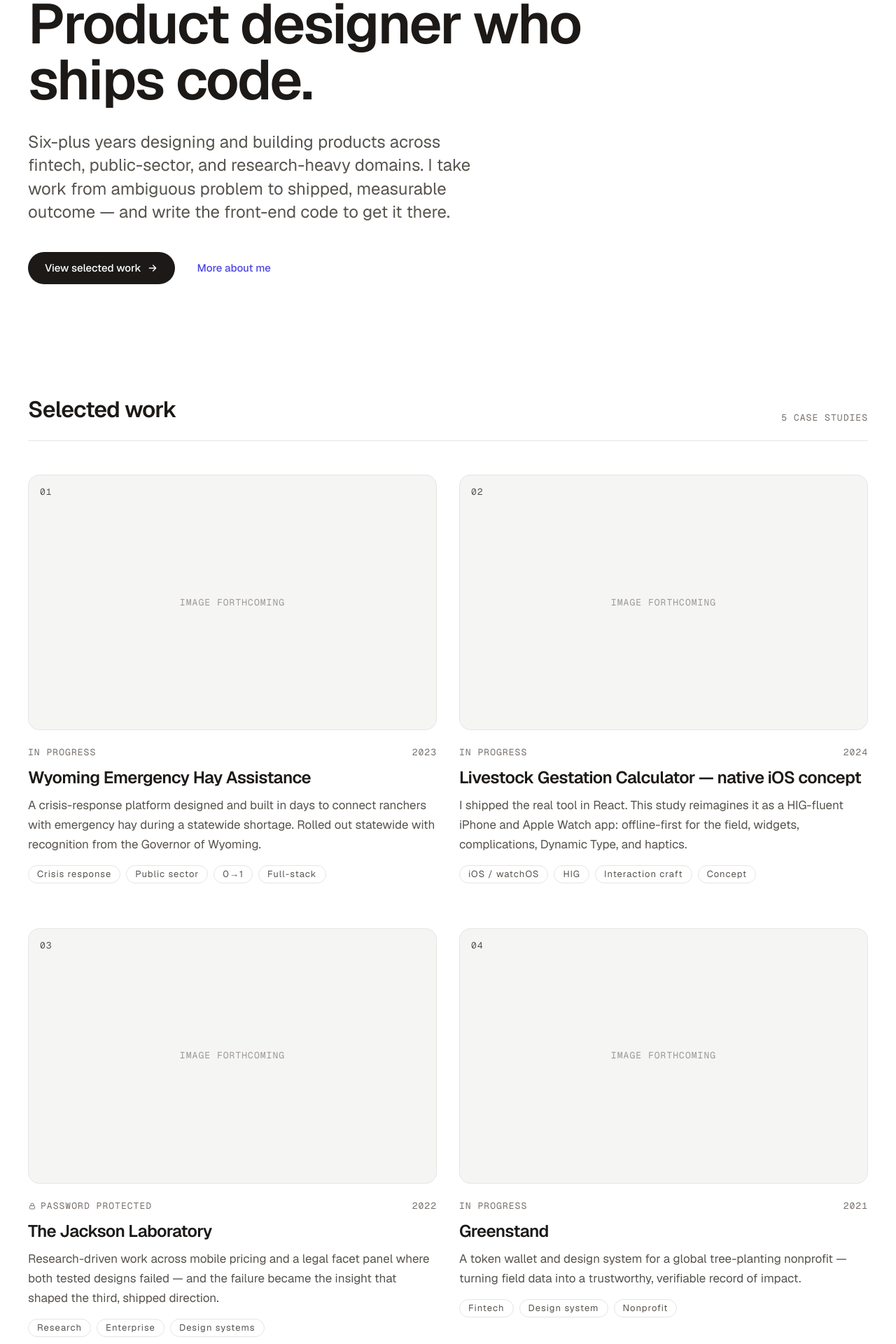
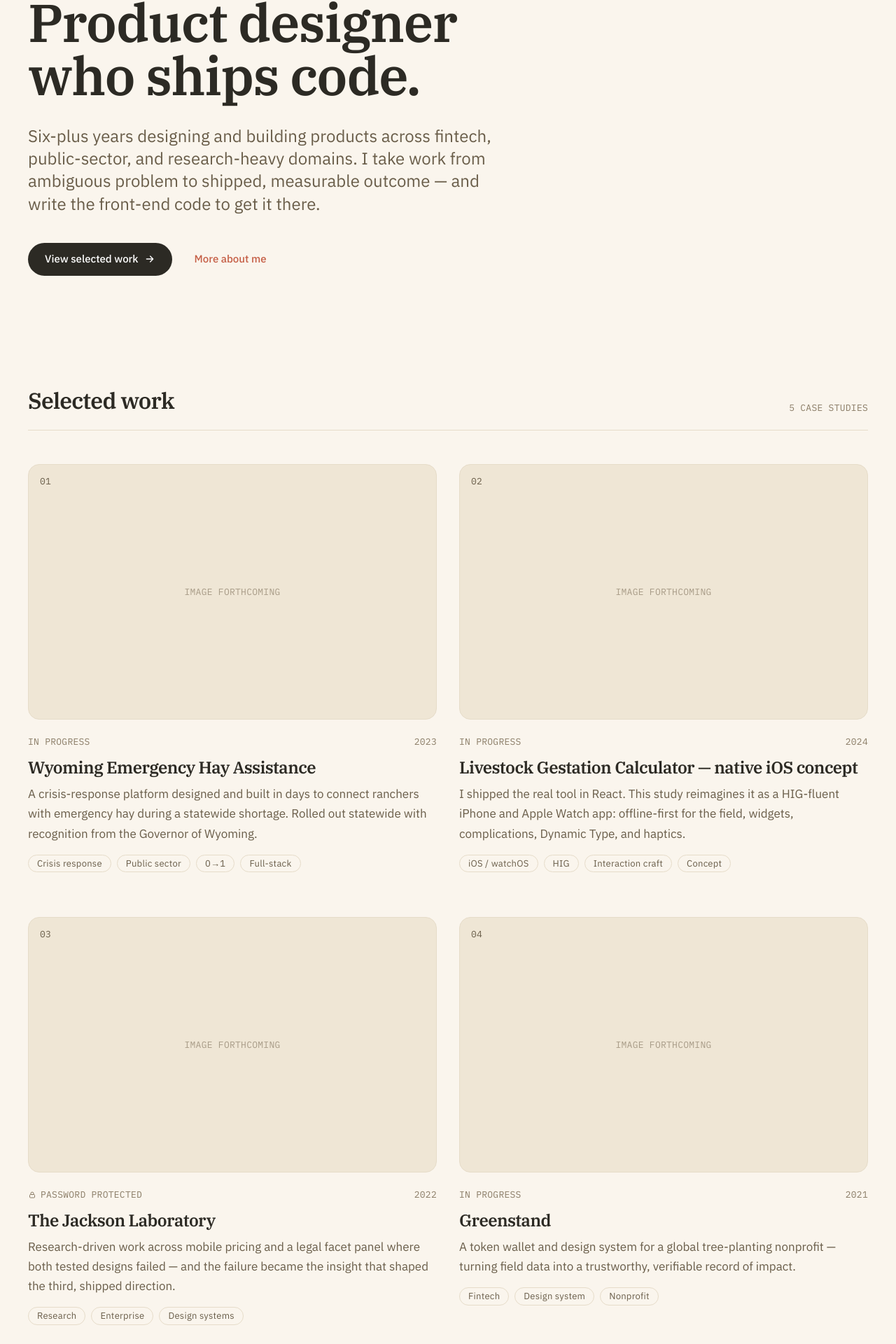
Before and after one commit to Priyankaahuja01/portfolio, a Next.js app: page / in a window 1280 px wide. Shown: the part 239-2159 px from the top of the page at 70% size. Built offline with nearby package versions, Linux system fonts and the light colour scheme.

Commit message:
style: warm editorial theme — cream, forest serif headings, terracotta accent, IBM Plex fonts

```diff
--- a/app/globals.css
+++ b/app/globals.css
@@ -2,35 +2,44 @@
 
 /* ------------------------------------------------------------------ *
  * Design tokens — Priyanka Ahuja portfolio design system
- * Minimal light: warm near-white, near-black ink, one restrained accent.
+ * Warm editorial: cream ground, forest-green serif headings, terracotta
+ * accent. Palette carried over from ahujapriyanka.com.
  * Tailwind v4 CSS-first config: tokens below generate utilities
  * (e.g. --color-accent -> bg-accent / text-accent, --text-display -> text-display).
  * ------------------------------------------------------------------ */
 @theme {
-  /* Fonts */
-  --font-sans: var(--font-geist-sans), ui-sans-serif, system-ui, sans-serif;
-  --font-mono: var(--font-geist-mono), ui-monospace, monospace;
+  /* Fonts — IBM Plex family, matching the live site */
+  --font-sans: var(--font-plex-sans), ui-sans-serif, system-ui, sans-serif;
+  --font-serif: var(--font-plex-serif), ui-serif, Georgia, serif;
+  --font-mono: var(--font-plex-mono), ui-monospace, monospace;
 
-  /* Neutral scale — warm gray (stone), for a human, Apple-adjacent feel */
-  --color-bg: #ffffff;
-  --color-surface: #fafaf9;
-  --color-surface-2: #f5f5f4;
-  --color-line: #e7e5e4;
-  --color-line-strong: #d6d3d1;
-  --color-muted: #78716c;
-  --color-muted-strong: #57534e;
-  --color-ink: #1c1917;
-  --color-ink-soft: #292524;
+  /* Warm neutrals — cream / sand ground */
+  --color-bg: #faf5ed; /* page cream */
+  --color-cream: #faf5ed; /* alias, for cream text on dark surfaces */
+  --color-surface: #f4ecdd; /* deeper cream — footer, sections */
+  --color-surface-2: #efe6d5;
+  --color-line: #e6dcc9;
+  --color-line-strong: #d8ccb4;
+  --color-muted: #8a7c66; /* warm taupe — secondary text */
+  --color-muted-strong: #695d49;
+  --color-ink: #2c2a24; /* warm near-black — body copy */
+  --color-ink-soft: #453f34;
 
-  /* Accent — restrained indigo; AA on white for text (~6.3:1). One knob to retune brand. */
-  --color-accent: #4f46e5;
-  --color-accent-hover: #4338ca;
-  --color-accent-soft: #eef2ff;
+  /* Brand */
+  --color-forest: #3f5a3a; /* headings, dark cards */
+  --color-forest-deep: #35492f; /* dark card background */
+  --color-accent: #c55e45; /* terracotta — eyebrows, active nav, links */
+  --color-accent-hover: #a94c35;
+  --color-accent-soft: #f7e9dd;
 
-  /* Type scale — modular, 17px body base (Apple-like). rem-based, fluid at the top end. */
-  --text-eyebrow: 0.8125rem; /* 13px — mono labels */
+  /* Case-study card tints */
+  --color-tint-sage: #e7ebdc;
+  --color-tint-blush: #f7e9dd;
+
+  /* Type scale — modular, 17px body base. rem-based, fluid at the top end. */
+  --text-eyebrow: 0.8125rem; /* 13px — category / meta labels */
   --text-eyebrow--line-height: 1.2;
-  --text-eyebrow--letter-spacing: 0.08em;
+  --text-eyebrow--letter-spacing: 0.02em;
 
   --text-sm: 0.9375rem; /* 15px */
   --text-sm--line-height: 1.5;
@@ -42,23 +51,23 @@
   --text-lg--line-height: 1.6;
 
   --text-xl: 1.5rem; /* 24px */
-  --text-xl--line-height: 1.4;
+  --text-xl--line-height: 1.35;
 
   --text-2xl: 2rem; /* 32px */
-  --text-2xl--line-height: 1.2;
+  --text-2xl--line-height: 1.15;
   --text-2xl--letter-spacing: -0.01em;
 
   --text-3xl: clamp(2.25rem, 1.6rem + 2.6vw, 2.75rem); /* ~36–44px */
-  --text-3xl--line-height: 1.1;
-  --text-3xl--letter-spacing: -0.02em;
+  --text-3xl--line-height: 1.08;
+  --text-3xl--letter-spacing: -0.015em;
 
   --text-4xl: clamp(2.75rem, 1.7rem + 4.2vw, 3.75rem); /* ~44–60px */
-  --text-4xl--line-height: 1.05;
-  --text-4xl--letter-spacing: -0.025em;
+  --text-4xl--line-height: 1.04;
+  --text-4xl--letter-spacing: -0.02em;
 
-  --text-display: clamp(3.25rem, 1.6rem + 6.6vw, 5rem); /* ~52–80px hero */
+  --text-display: clamp(3rem, 1.5rem + 6vw, 4.75rem); /* ~48–76px hero */
   --text-display--line-height: 1;
-  --text-display--letter-spacing: -0.03em;
+  --text-display--letter-spacing: -0.02em;
 
   /* Layout */
   --spacing-gutter: 1.5rem;
@@ -66,7 +75,8 @@
   --container-wide: 84rem; /* ~1344px for large case-study media */
 }
 
-/* Base element styles */
+/* Base element styles (layered so utility classes always win) */
+@layer base {
   html {
     -webkit-text-size-adjust: 100%;
     scroll-behavior: smooth;
@@ -81,6 +91,19 @@ body {
     text-rendering: optimizeLegibility;
     -webkit-font-smoothing: antialiased;
     -moz-osx-font-smoothing: grayscale;
+  }
+
+  /* Headings: serif, forest green, medium weight — the editorial voice.
+     Override per-context with utilities (e.g. text-cream on dark cards). */
+  h1,
+  h2,
+  h3,
+  h4 {
+    font-family: var(--font-serif);
+    color: var(--color-forest);
+    font-weight: 500;
+    letter-spacing: -0.01em;
+  }
 }
 
 /* Respect reduced-motion */
@@ -107,5 +130,5 @@ body {
 /* Selection */
 ::selection {
   background: var(--color-accent);
-  color: #ffffff;
+  color: #faf5ed;
 }
--- a/app/layout.tsx
+++ b/app/layout.tsx
@@ -1,18 +1,27 @@
 import type { Metadata } from "next";
-import { Geist, Geist_Mono } from "next/font/google";
+import { IBM_Plex_Sans, IBM_Plex_Serif, IBM_Plex_Mono } from "next/font/google";
 import "./globals.css";
 import { SiteHeader } from "@/components/site-header";
 import { SiteFooter } from "@/components/site-footer";
 
-const geistSans = Geist({
-  variable: "--font-geist-sans",
+const plexSans = IBM_Plex_Sans({
+  variable: "--font-plex-sans",
   subsets: ["latin"],
+  weight: ["400", "500", "600", "700"],
   display: "swap",
 });
 
-const geistMono = Geist_Mono({
-  variable: "--font-geist-mono",
+const plexSerif = IBM_Plex_Serif({
+  variable: "--font-plex-serif",
   subsets: ["latin"],
+  weight: ["400", "500", "600"],
+  display: "swap",
+});
+
+const plexMono = IBM_Plex_Mono({
+  variable: "--font-plex-mono",
+  subsets: ["latin"],
+  weight: ["400", "500"],
   display: "swap",
 });
 
@@ -58,7 +67,7 @@ export default function RootLayout({
   return (
     <html
       lang="en"
-      className={`${geistSans.variable} ${geistMono.variable} h-full antialiased`}
+      className={`${plexSans.variable} ${plexSerif.variable} ${plexMono.variable} h-full antialiased`}
     >
       <body className="min-h-full flex flex-col bg-bg text-ink">
         <a
```
Lines whose indentation alone changed are shown as unchanged.
